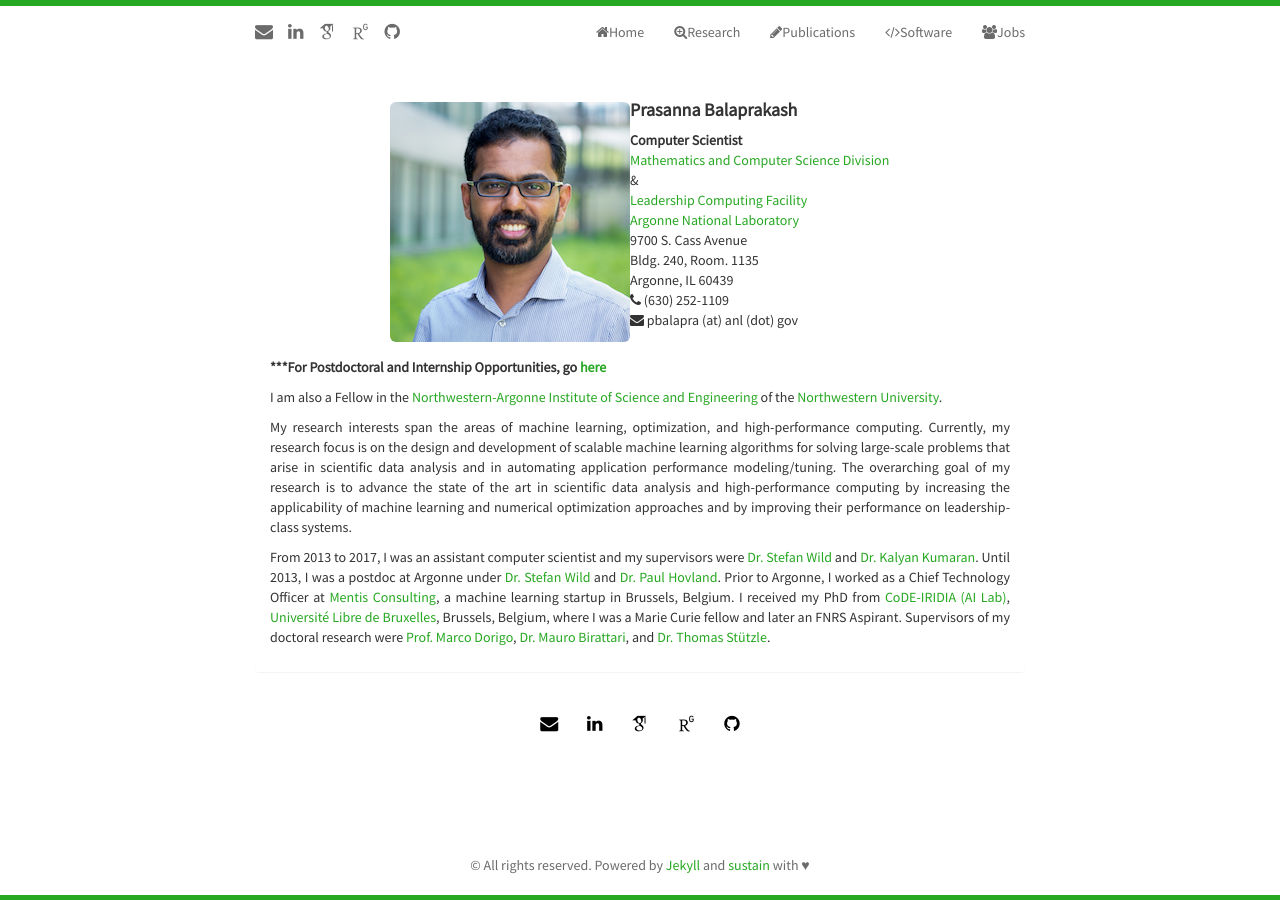
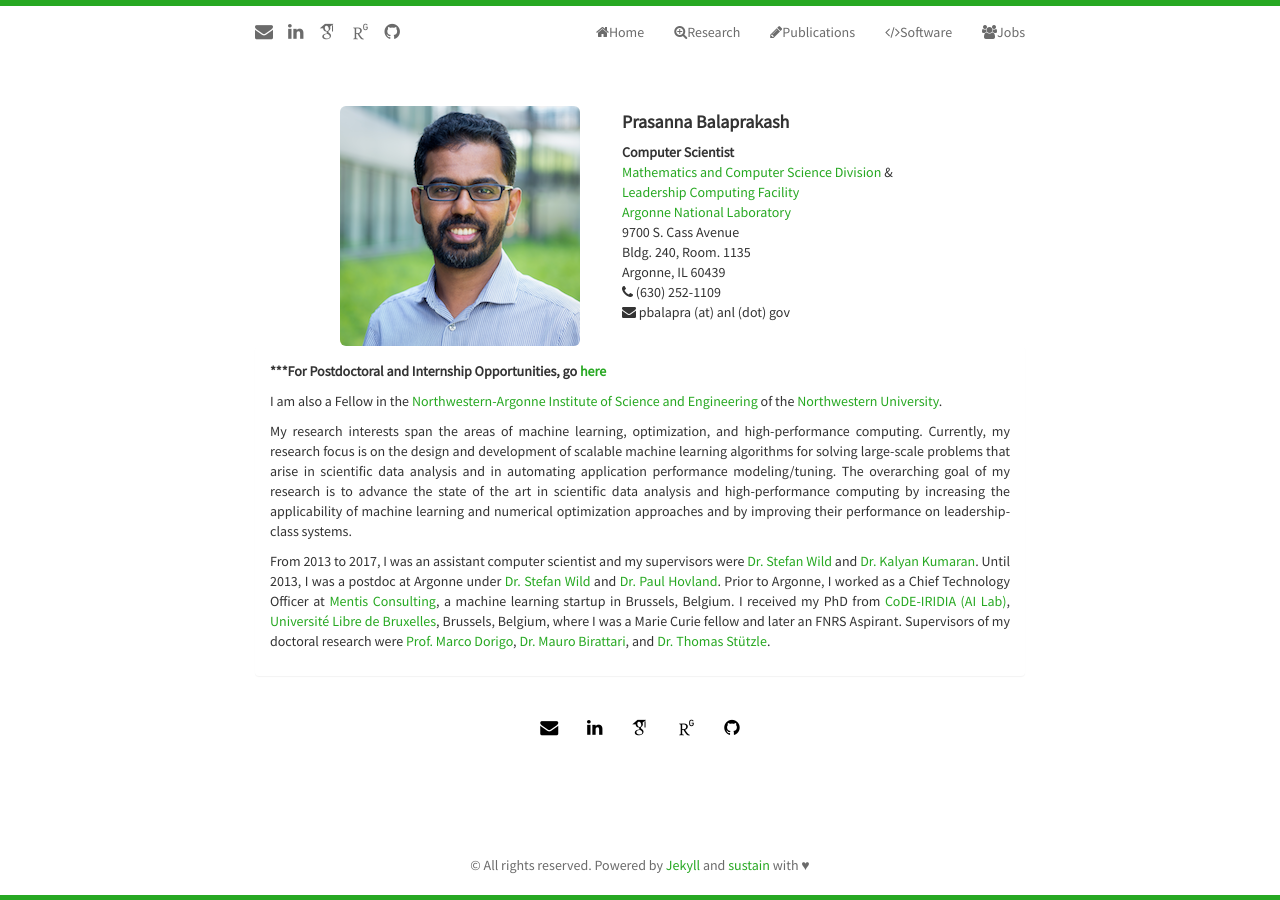
Before and after one commit to pbalapra/pbalapra.github.io, a Jekyll site: the page built from index.html, in a window 1280 px wide. Built offline with Jekyll 4.4.1, drawn with Linux system fonts in a browser that asks for light colours; nearby versions of some CDN libraries; some web fonts are replaced; the list of posts is cut into pages by our own code.

Commit message:
index page update

```diff
--- a/index.html
+++ b/index.html
@@ -7,7 +7,7 @@
 
 	<div class="container">
         <center>
-        <table width="500">
+        <table width="600">
           <tr>
             <td>
         	  <div class="avatar">
```
